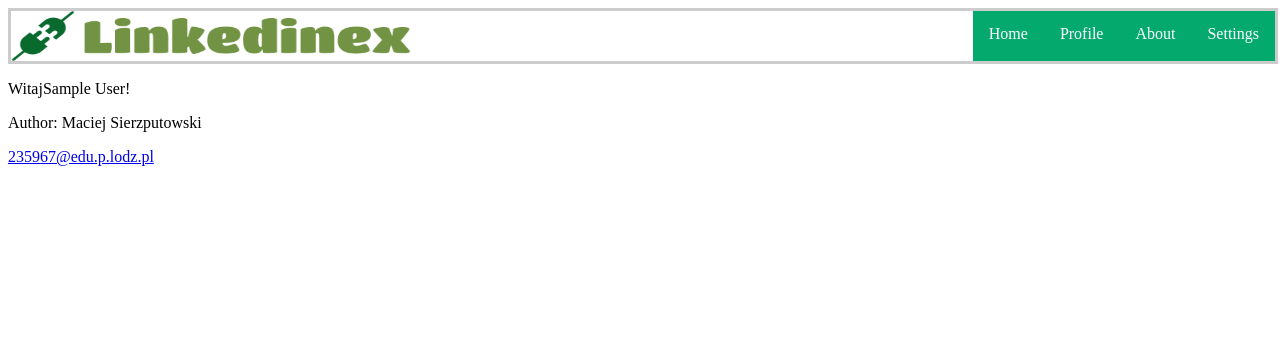
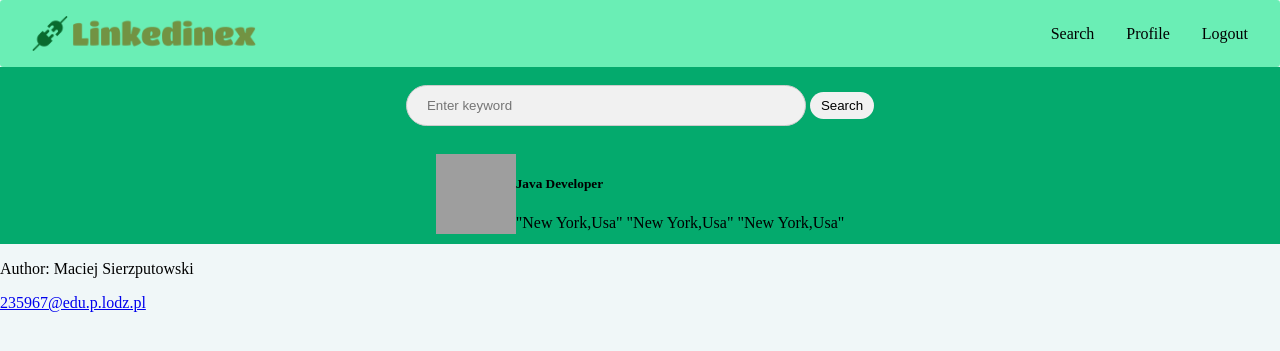
Before and after one commit to WalkmanOfWar/php_projekt_linkedinex, a PHP site: page / in a window 1280 px wide. Shown: the top 351 px of the page. Run offline with PHP 8.4, Linux system fonts and the light colour scheme; the visitor is signed in with stand-in values (Sample User, id 1); grey boxes are pictures that could not be loaded.

```diff
--- a/index.php
+++ b/index.php
@@ -20,25 +20,71 @@
 </html>
 
 <body>
-  <div class="navigation-bar">
-      <img class="img-logo" src="images/logo-no-background.png" /><img />
-      <ul>
-        <li class="dropdown">
-          <a href="javascript:void(0)" class="dropbtn">Settings</a>
-          <div class="dropdown-content">
-            <a href="logout.php">Logout</a>
-            <a href="#">Link 2</a>
-            <a href="#">Link 3</a>
+<!--navbar-->
+  <navbar>
+      <ul class="nav-list">
+          <li class="nav-item">
+              <a href="#"><img class="logo" src="images/logo-no-background.png"></a>
+          </li>
+          <li class="nav-item">
+              <a href="#">Search</a>
+          </li>
+          <li class="nav-item">
+              <a href="#">Profile</a>
+          </li>
+          <li class="nav-item">
+              <a href="logout.php">Logout</a>
+          </li>
+      </ul>
+  </navbar>
+<!--  searchbox -->
+  <div class="container">
+      <div class="row">
+          <div class="search-left">
+              <input class="button--search" type="text" placeholder="Enter keyword">
+              <button class="button--search">Search</button>
           </div>
-        </li>
-        <li><a href="about.html">About</a></li>
-        <li><a href="profile.php">Profile</a></li>
-        <li><a href="index.php">Home</a></li>
-      </ul>
+      </div>
   </div>
-  <?php
-    echo "<p>Witaj".$_SESSION['Name']."!";
-  ?>
+<!--  jobs-->
+    <div class="container-xxl">
+        <div class="container">
+            <div class="tab-content">
+                <div id="tab-1" class="tab-pane">
+                    <div class="job-item">
+                        <div class="row" >
+                            <div class="job-left">
+                                <img src="images/com-logo-1.jpg" alt="" style="width: 80px; height: 80px;">
+                                <div class="text-start">
+                                    <h5>Java Developer</h5>
+                                    <span class="text-truncate">
+                                        <i class="fa fa-map-marker-alt text-primary me-2"></i>
+                                        "New York,Usa"
+                                    </span>
+                                    <span class="text-truncate">
+                                        <i class="fa fa-map-marker-alt text-primary me-2"></i>
+                                        "New York,Usa"
+                                    </span>
+                                    <span class="text-truncate">
+                                        <i class="fa fa-map-marker-alt text-primary me-2"></i>
+                                        "New York,Usa"
+                                    </span>
+                                </div>
+                            </div>
+                            <div class="job-right">
+
+                            </div>
+                        </div>
+                    </div>
+                </div>
+            </div>
+        </div>
+    </div>
+
+
+<!--  --><?php
+//    echo "<p>Witaj".$_SESSION['Name']."!";
+//  ?>
 </body>
 
 <footer>
--- a/main_page.css
+++ b/main_page.css
@@ -1,81 +1,100 @@
-body {
-    background-color:white;
-  }
-  ul {
-    list-style-type: none;
+:root{
+  --clr-primary: #6aeeb5;
+  --clr-primary-hover: #29e6a7;
+  --clr-gray100: #f0f7f8;
+  --clr-gray200: #cfd8dc;
+  --radius: 0.2rem;
+}
+
+*,*:before,*:after{
+  box-sizing: border-box;
+}
+
+
+.nav-list{
+    background: var(--clr-primary);
+    box-shadow: 0 0 10px var(--clr-gray100);
+    margin: 0;
+    padding: 1rem 0;
+    border-radius: var(--radius);
+    display: flex;
+    justify-content: flex-end;
+    align-items: center;
+}
+.nav-item{
+  list-style: none;
+  margin-right: 2rem;
+}
+
+.nav-item a{
+  text-decoration: none;
+  color: black;
+}
+
+.nav-item:first-child{
+  margin-right: auto;
+  margin-left: 2rem;
+}
+
+body{
+  font-family: Bahnschrift;
+  background: var(--clr-gray100);
     margin: 0;
     padding: 0;
+}
+.logo{
+    height: 35px;
+}
+.row{
+    display: flex;
+    justify-content:center;
+    padding-top: 10px;
+    padding-bottom: 10px;
+    background: #04AA6D;
+}
+
+.search_right{
+    color: white;
+    background: brown;
+    flex:1;
+}
+.button--search{
+    color: black;
+    background-color: #f1f1f1;
+    border: 5px solid transparent;
+    transition: .2s ease;
+    border-radius: 50px;
+}
+input[type=text]{
+    width: 400px;
+    padding: 12px 20px;
+    margin: 8px 0;
+    border: 1px solid #ccc;
+}
+img{
+    vertical-align: middle;
+    max-width: 100%;
+    height: auto;
+}
+
+.container-xxl{
+    background: #cfd8dc;
+}
+
+.text-truncate {
     overflow: hidden;
-    background-color: #04AA6D;
-    background-size: 50px 100px;
-    display: inline-block;
-  }
+    text-overflow: ellipsis;
+    white-space: nowrap;
+}
+.me-0 {
+    margin-right: 0 !important;
+}
 
-  .navigation-bar {
-    width: 100%;
+.me-3{
+    margin-right: 1rem !important;
+}
+.job-left{
     display: flex;
-    justify-content: space-between;
-  }
-
-  li {
-    float: right;
-  }
-
-  li a, .dropbtn {
-    display: inline-block;
-    color: white;
-    text-align: center;
-    padding: 14px 16px;
-    text-decoration: none;
-  }
-
-  li a:hover, .dropdown:hover .dropbtn {
-    opacity: 0.8;
-  }
-
-  li.dropdown {
-    display: inline-block;
-  }
-
-  .dropdown-content {
-    display: none;
-    position: absolute;
-    background-color: #f9f9f9;
-    min-width: 160px;
-    box-shadow: 0px 8px 16px 0px rgba(0,0,0,0.2);
-    z-index: 1;
-  }
-
-  .dropdown-content a {
-    color: black;
-    padding: 12px 16px;
-    text-decoration: none;
-    display: block;
-    text-align: left;
-  }
-
-  .dropdown-content a:hover {background-color: #f1f1f1;}
-
-  .dropdown:hover .dropdown-content {
-    display: block;
-  }
-
-  .navigation-bar{
-    border: #ccc;
-    border-style: solid;
-
-    background-color: white;
-    width: 100%;
-  }
-  .img-logo{
-    display: inline-block;
-    width: 400px;
-    height: 50px;
-  }
-
-
-@media only screen and (max-width: 720px) {
-  .navigation-bar {
-    flex-direction: column;
-  }
+    flex-direction: row;
+    justify-content: left;
 }
--- a/register.php
+++ b/register.php
@@ -64,6 +64,10 @@ function email_check($email, bool $flag): bool
     }
     return $flag;
 }
+
+//todo: ostylować to
+//todo: zabezpieczenie przed javascriptem i innymi rzeczami
+//todo: crossscripting trim, ograniczona ilosc formularzy
 
 if (isset($_POST['email'])) {
     $flag = true;
@@ -216,7 +220,7 @@ if (isset($_POST['email'])) {
             <option value="Man">Man</option>
             <option value="Other">Other</option>
         </select>
-        <label class="span.password" for="birthday"><b>Birthday:</b></label>
+        <label for="birthday"><b>Birthday:</b></label>
         <br/>
         <input type="date" id="birthday" name="birthday"/>
         <hr/>
```
Also changed, not shown: login_page.php (+7 -9 lines), styles.css (+19 -5 lines).
